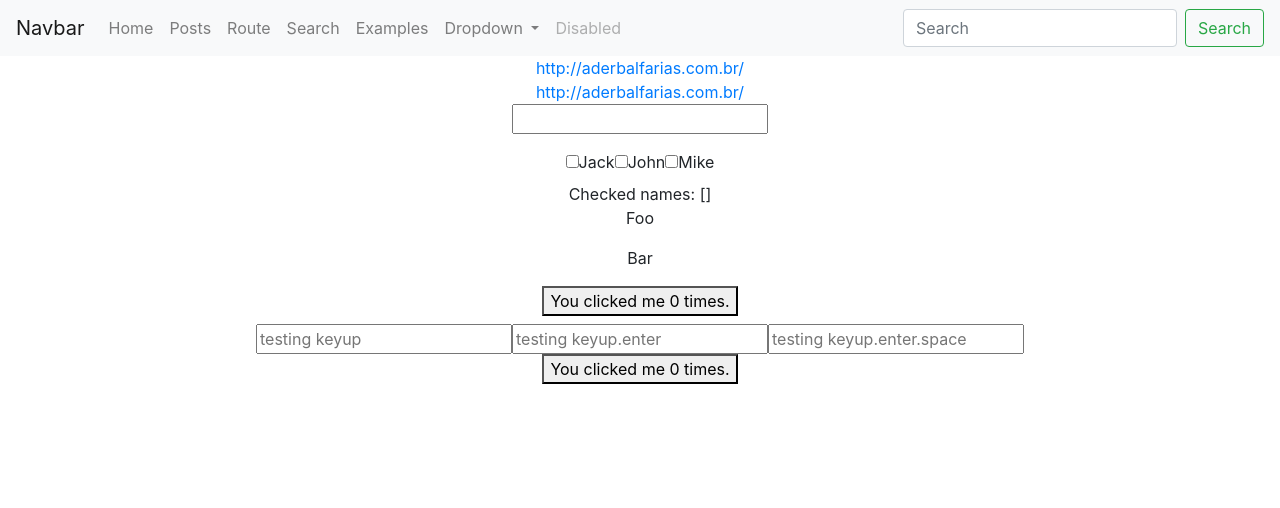
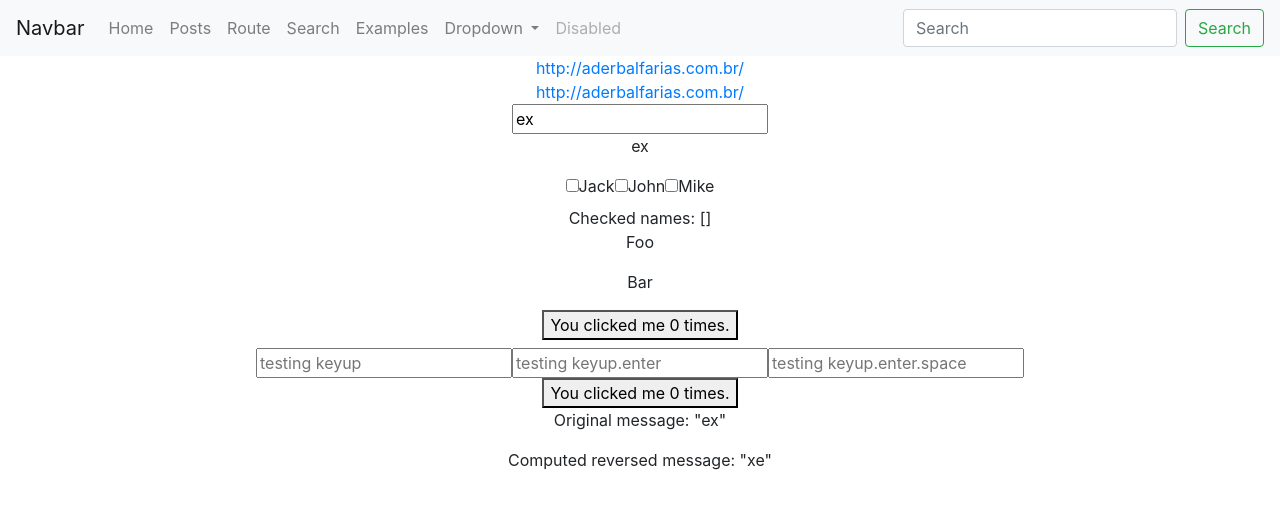
Before and after one commit to aderbalfarias/learning-vue, a Vue app: page /#/examples in a window 1280 px wide. Shown: the top 508 px of the page. Built offline with nearby package versions, Linux system fonts and the light colour scheme; what vue-resource would draw is missing.

Commit message:
Adding computed example

```diff
--- a/src/components/Examples.vue
+++ b/src/components/Examples.vue
@@ -41,6 +41,11 @@
     <div>
         <button @click="counter++">You clicked me {{ counter }} times.</button>
     </div>
+
+    <div id="example">
+        <p>Original message: "{{ message }}"</p>
+        <p>Computed reversed message: "{{ reversedMessage }}"</p>
+    </div>
 </section>
 </template>
 
@@ -50,7 +55,7 @@ export default {
     data() {
         return {
             url: 'http://aderbalfarias.com.br/',
-            message: '',
+            message: 'ex',
             checkedNames: [],
             items: [{
                     message: 'Foo'
@@ -70,7 +75,12 @@ export default {
     },
     watch: {
         counter: function() {
-            console.log('The counter has changed!')
+            console.log('The counter has changed!');
+        }
+    },
+    computed: {
+        reversedMessage: function () {
+            return this.message.split('').reverse().join('');
         }
     }
 }
```
